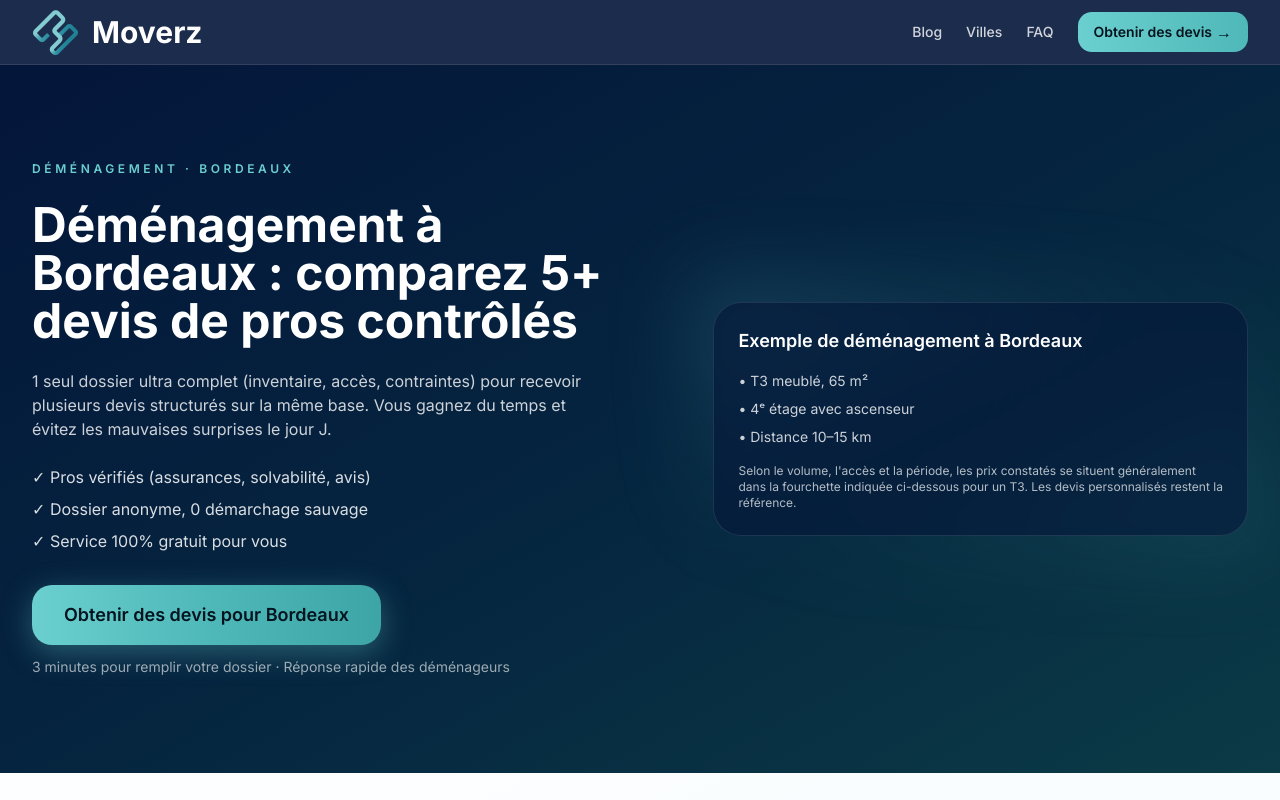
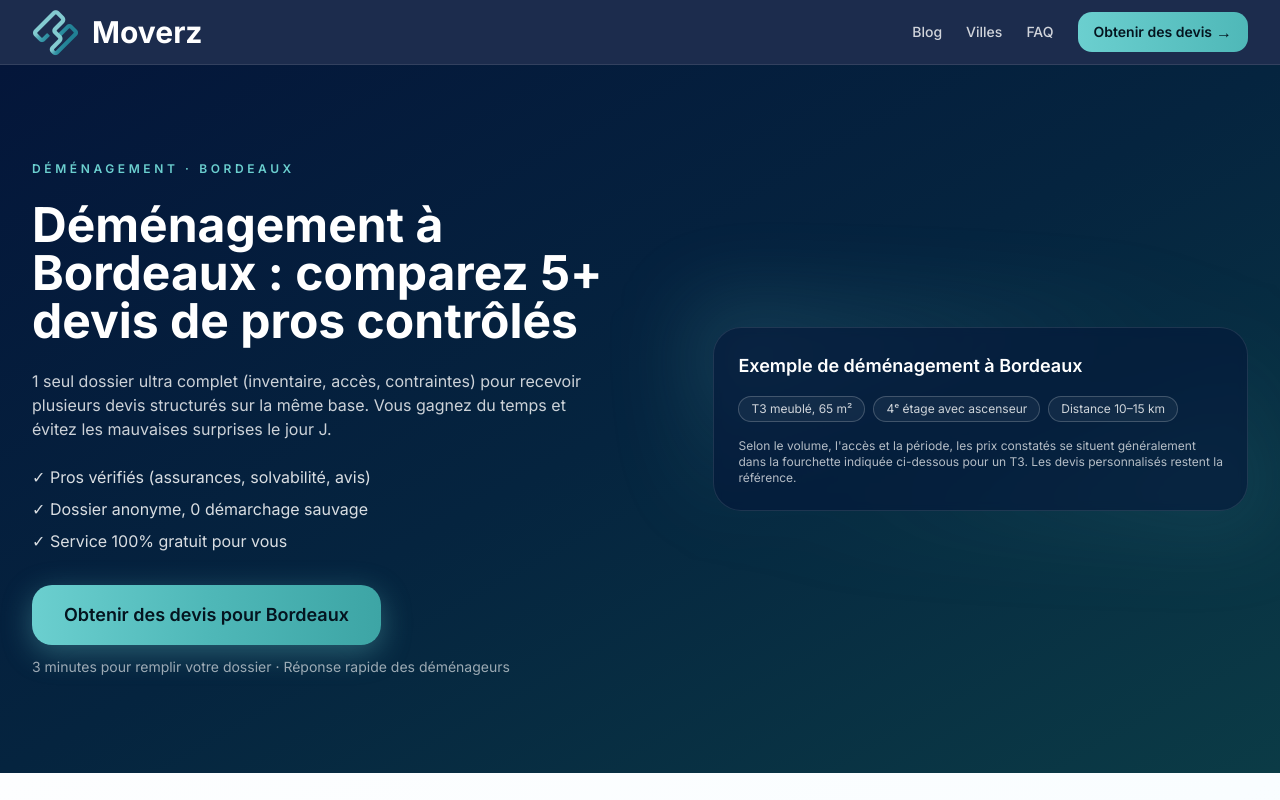
Before and after one commit to gdetaisne/moverz-fr, a Next.js app: page /demenagement/bordeaux/ in a window 1280 px wide. Shown: the top 800 px of the page. Built offline with nearby package versions, Linux system fonts and the light colour scheme; no server answers.

Commit message:
chore(ui): remplacer les dernières puces par des chips sur les pages villes

```diff
--- a/app/demenagement/[slug]/page.tsx
+++ b/app/demenagement/[slug]/page.tsx
@@ -1262,12 +1262,21 @@ export default function CityMovingPage({ params }: PageProps) {
                 </div>
               </div>
             ) : (
-              <ul className="grid grid-cols-1 gap-2 text-sm text-[#4b5c6b]">
-                <li>• Centre-ville et quartiers limitrophes</li>
-                <li>• Communes voisines reliées en transport / voiture</li>
-                <li>• Zones pavillonnaires et lotissements récents</li>
-                <li>• Déménagements intra-muros et longue distance depuis {city.nameCapitalized}</li>
-              </ul>
+              <div className="flex flex-wrap gap-2 text-sm text-[#4b5c6b]">
+                {[
+                  "Centre-ville et quartiers limitrophes",
+                  "Communes voisines reliées en transport / voiture",
+                  "Zones pavillonnaires et lotissements récents",
+                  `Déménagements intra-muros et longue distance depuis ${city.nameCapitalized}`,
+                ].map((item) => (
+                  <span
+                    key={item}
+                    className="rounded-full border border-[#E3E5E8] bg-[#F8F9FA] px-3 py-1 text-xs text-[#4b5c6b]"
+                  >
+                    {item}
+                  </span>
+                ))}
+              </div>
             )}
             <p className="text-xs text-[#6B7280] mt-3">
               La liste exacte dépend des déménageurs sélectionnés. Elle est précisée au moment des devis.
--- a/components/city/CityHero.tsx
+++ b/components/city/CityHero.tsx
@@ -41,11 +41,16 @@ export function CityHero({ city, quoteUrl }: CityHeroProps) {
             <h2 className="text-lg font-semibold text-white">
               Exemple de déménagement à {city.nameCapitalized}
             </h2>
-            <ul className="space-y-2 text-sm text-white/80">
-              <li>• T3 meublé, 65 m²</li>
-              <li>• 4ᵉ étage avec ascenseur</li>
-              <li>• Distance 10–15 km</li>
-            </ul>
+            <div className="flex flex-wrap gap-2 text-xs text-white/80">
+              {["T3 meublé, 65 m²", "4ᵉ étage avec ascenseur", "Distance 10–15 km"].map((item) => (
+                <span
+                  key={item}
+                  className="rounded-full border border-white/20 bg-white/5 px-3 py-1"
+                >
+                  {item}
+                </span>
+              ))}
+            </div>
             <p className="text-xs text-white/70">
               Selon le volume, l&apos;accès et la période, les prix constatés se situent généralement dans la
               fourchette indiquée ci-dessous pour un T3. Les devis personnalisés restent la référence.
```
